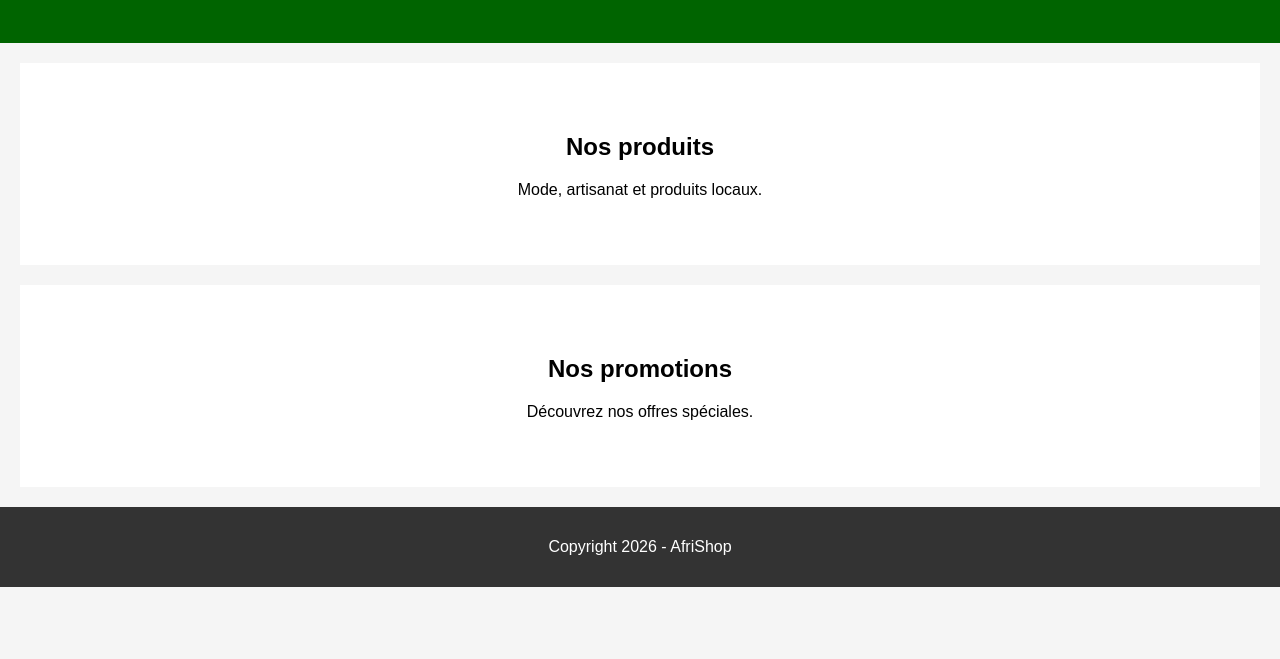
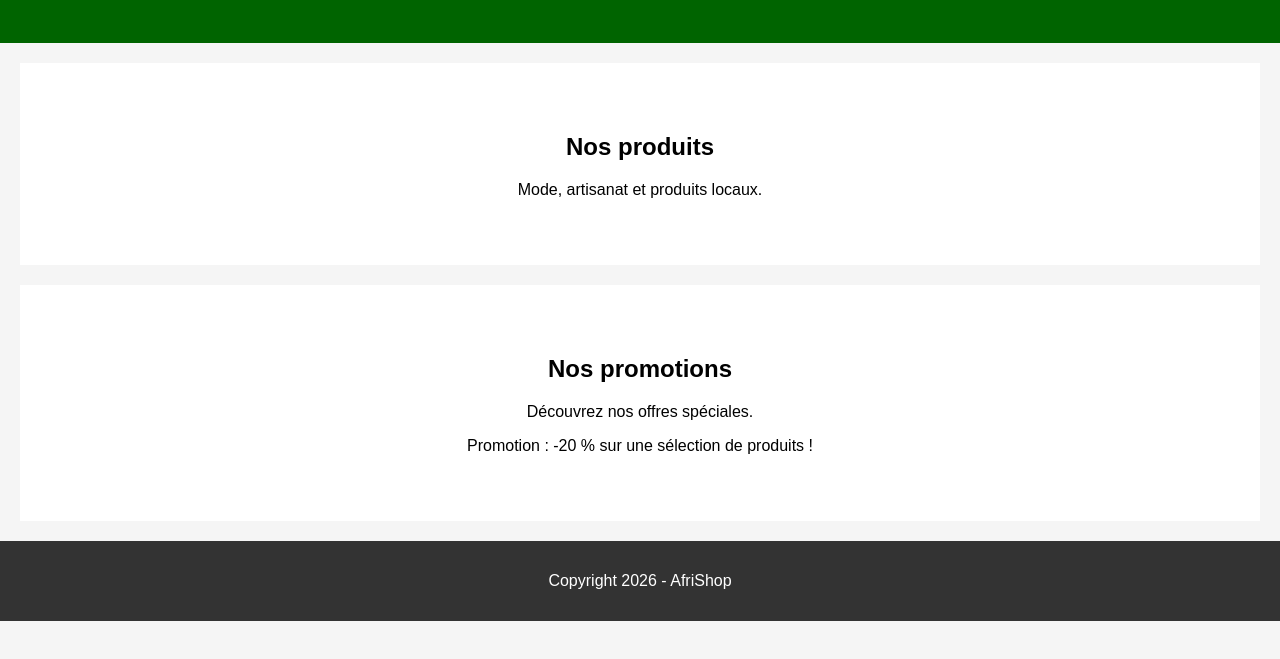
Before and after one commit to Louiguel/AfriShop, a plain HTML site: page index.html in a window 1280 px wide. Shown: the part 131-790 px from the top of the page. Drawn offline with Linux system fonts and the light colour scheme.

Commit message:
feat: ajouter une promotion

```diff
--- a/index.html
+++ b/index.html
@@ -22,6 +22,7 @@
         <section>
             <h2>Nos promotions</h2>
             <p>Découvrez nos offres spéciales.</p>
+            <p>Promotion : -20 % sur une sélection de produits !</p>
         </section>
     </main>
 
```
